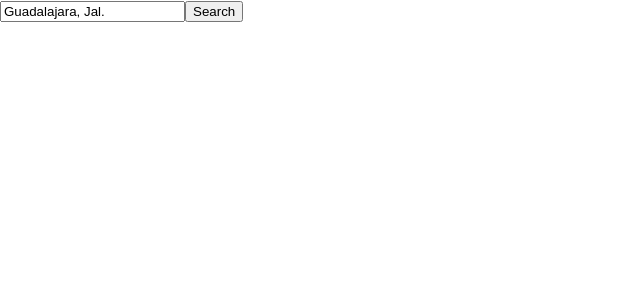
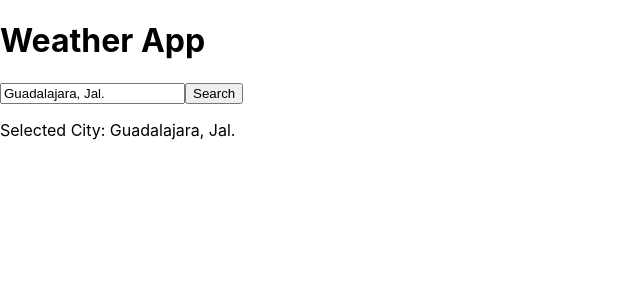
Before and after one commit to AlfaLex505/weather-app, a React (Create React App) app: page / in a window 1280 px wide. Shown: the top 300 px of the page, without its empty margins (0-640 px from the left). Built offline with nearby package versions, Linux system fonts and the light colour scheme.

Commit message:
Change the app component for fetch the data from the search bar.
The function handle city search is the one used to collect the data from
the child, and then the state of the city will be updated so we can
search for it in an API.

```diff
--- a/src/App.js
+++ b/src/App.js
@@ -1,10 +1,24 @@
 import logo from './logo.svg';
 import './App.css';
 import SearchBar from './components/searchBar';
+import { useState } from 'react';
 
 function App() {
+  const [city, setCity] = useState("");
+
+  const handleCitySearch = (cityName) => {
+    console.log("Searching for city:", cityName);
+    setCity(cityName);
+    // pending for fetching weather data
+  };
+
   return (
-    <SearchBar />
+    <div>
+      <h1>Weather App</h1>
+      <SearchBar onSearch={handleCitySearch}/>
+      <p>Selected City: {city}</p>
+    </div>
+
   );
 }
 
```
